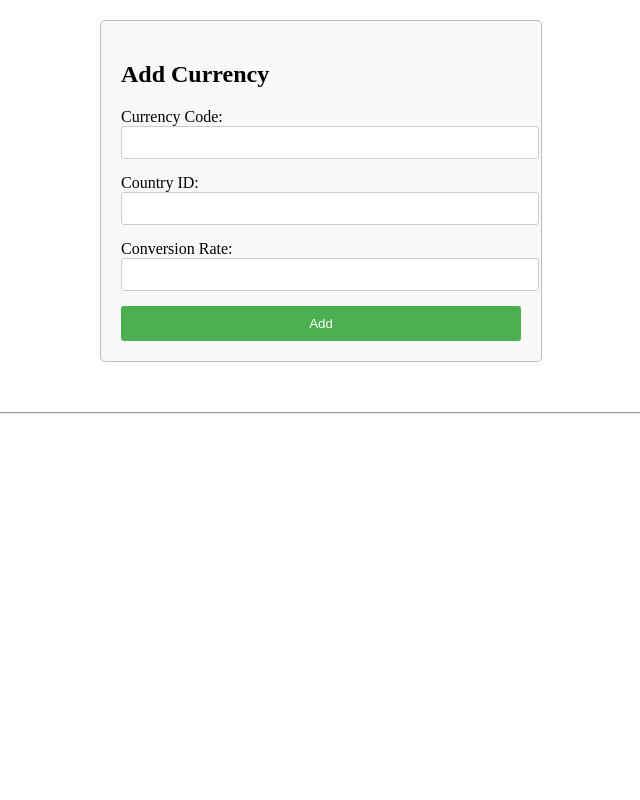
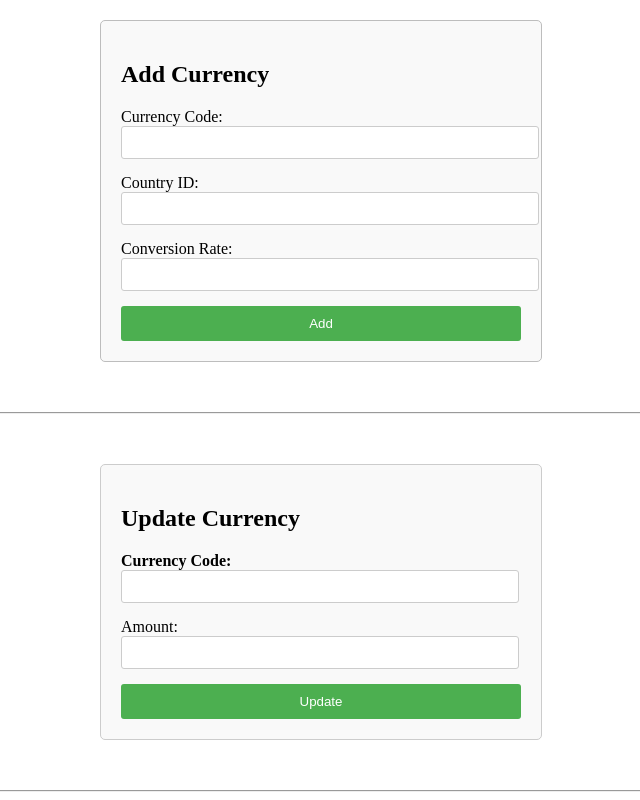
Before and after one commit to tazz111233/miniprojecttest, a React (Vite) app in the folder front-end/: page / in a window 1280 px wide. Shown: the part 862-1662 px from the top of the page, without its empty margins (319-959 px from the left). Before the commit the page ends 1284 px from the top, so only its background shows below. Built offline with nearby package versions, Linux system fonts and the light colour scheme.

Commit message:
UpdateCurrency.jsx

```diff
--- a/front-end/src/components/AddCurrency.jsx
+++ b/front-end/src/components/AddCurrency.jsx
@@ -15,7 +15,7 @@ function AddCurrency() {
       const response = await axios.post('http://localhost:3001/api/currency', {
         currencyCode,
         countryId: parseInt(countryId),
-        conversioRate: parseFloat(conversionRate)
+        conversionRate: parseFloat(conversionRate)
       });
       console.log('New Currency Created:', response.data);
       setResponseData(response.data);
@@ -25,7 +25,7 @@ function AddCurrency() {
       setConversionRate('');
     } catch (error) {
       console.error('Error adding currency:', error);
-      setError('Failed to add currency. Please try again.');
+      setError('Failed to add currency. Please try again...');
     }
   };
 
@@ -61,7 +61,7 @@ function AddCurrency() {
           <h3>New Currency Created:</h3>
           <p>Currency Code: {responseData.currencyCode}</p>
           <p>Country ID: {responseData.countryId}</p>
-          <p>Conversion Rate: {responseData.conversioRate}</p>
+          <p>Conversion Rate: {responseData.conversionRate}</p>
         </div>
       )}
       {error && (
--- a/front-end/src/components/App.jsx
+++ b/front-end/src/components/App.jsx
@@ -3,17 +3,20 @@ import '../index.css';
 import Login from './Login';
 import Conversion from './Conversion';
 import AddCurrency from './AddCurrency';
+import UpdateCurrency from './UpdateCurrency';
 
 function App() {
   return (
     <div>
       <h1>Currency-Country</h1>
       <Login />
-       <hr />
-      <Conversion/>
       <hr />
-      <AddCurrency/>
-      <hr/>
+      <Conversion />
+      <hr />
+      <AddCurrency />
+      <hr />
+      <UpdateCurrency />
+      <hr />
     </div>
   );
 }
--- /dev/null
+++ b/front-end/src/components/UpdateCurrency.jsx
@@ -0,0 +1,65 @@
+import React, { useState } from 'react';
+import axios from 'axios';
+import '../index.css';
+
+function UpdateCurrency() {
+  const [updateCode, setUpdateCode] = useState('');
+  const [amount, setAmount] = useState('');
+  const [putData, setPutData] = useState(null);
+
+  const handleUpdate = async (e) => {
+    e.preventDefault();
+    try {
+      const response = await axios.put('http://localhost:3001/api/currency/2/' + amount, {
+        currencyCode: updateCode,
+      });
+      console.log(response.data);
+      setPutData(response.data);
+      setUpdateCode('');
+      setAmount('');
+    } catch (error) {
+      console.error('Failed to Update currency:', error);
+    }
+  };
+
+  return (
+    <div className="UpdateCurrency-container">
+      <h2>Update Currency</h2>
+      <form onSubmit={handleUpdate}>
+        <div className="form-group">
+          <label htmlFor="updateCode" className="Update-label">Currency Code:</label>
+          <input
+            type="text"
+            id="updateCode"
+            value={updateCode}
+            onChange={(e) => setUpdateCode(e.target.value)}
+            required
+            className="Update-input"
+          />
+        </div>
+        <div className="form-group">
+          <label htmlFor="amount" className="UpdateCurrency-label">Amount:</label>
+          <input
+            type="number"
+            id="amount"
+            value={amount}
+            onChange={(e) => setAmount(e.target.value)}
+            required
+            className="Update-input"
+          />
+        </div>
+        <button type="submit" className="Update-button">Update</button>
+      </form>
+
+      {putData && (
+        <div className="put-data">
+          <h3>Updated:</h3>
+          <p>Currency Code: {putData.currencyCode}</p>
+          <p>New Conversion Rate: {putData.conversionRate}</p>
+        </div>
+      )}
+    </div>
+  );
+}
+
+export default UpdateCurrency;
--- a/front-end/src/index.css
+++ b/front-end/src/index.css
@@ -138,12 +138,12 @@ input {
   border: none;
   border-radius: 3px;
   cursor: pointer;
-  background-color: #4caf50; /* Green */
+  background-color: #4caf50;
   color: white;
 }
 
 .submit-button:hover {
-  background-color: #45a049; /* Darker green */
+  background-color: #45a049;
 }
 
 .response-data {
@@ -157,3 +157,55 @@ input {
 .response-data p {
   margin-bottom: 5px;
 }
+
+
+/* UpdateCurrency.css */
+.UpdateCurrency-container {
+  max-width: 400px;
+  margin: 50px auto;
+  padding: 20px;
+  border: 1px solid #ccc;
+  border-radius: 5px;
+  background-color: #f9f9f9;
+}
+
+.Update-label {
+  font-weight: bold;
+}
+
+.Update-input {
+  width: calc(100% - 20px);
+  padding: 8px;
+  border: 1px solid #ccc;
+  border-radius: 3px;
+}
+
+.Update-button {
+  width: 100%;
+  padding: 10px 20px;
+  border: none;
+  border-radius: 3px;
+  cursor: pointer;
+  background-color: #4caf50;
+  color: white;
+}
+
+.Update-button:hover {
+  background-color: #45a049;
+}
+
+.put-data {
+  margin-top: 20px;
+  padding: 10px;
+  background-color: #f9f9f9;
+  border: 1px solid #ccc;
+  border-radius: 5px;
+}
+
+.put-data h3 {
+  margin-bottom: 10px;
+}
+
+.put-data p {
+  margin-bottom: 5px;
+}
```
